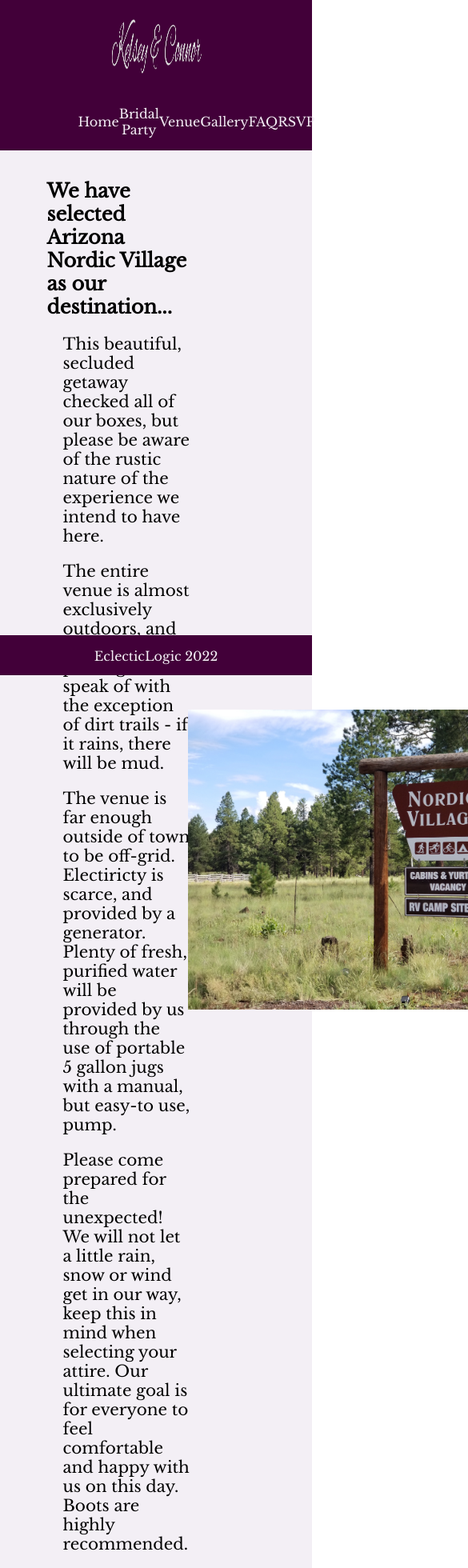
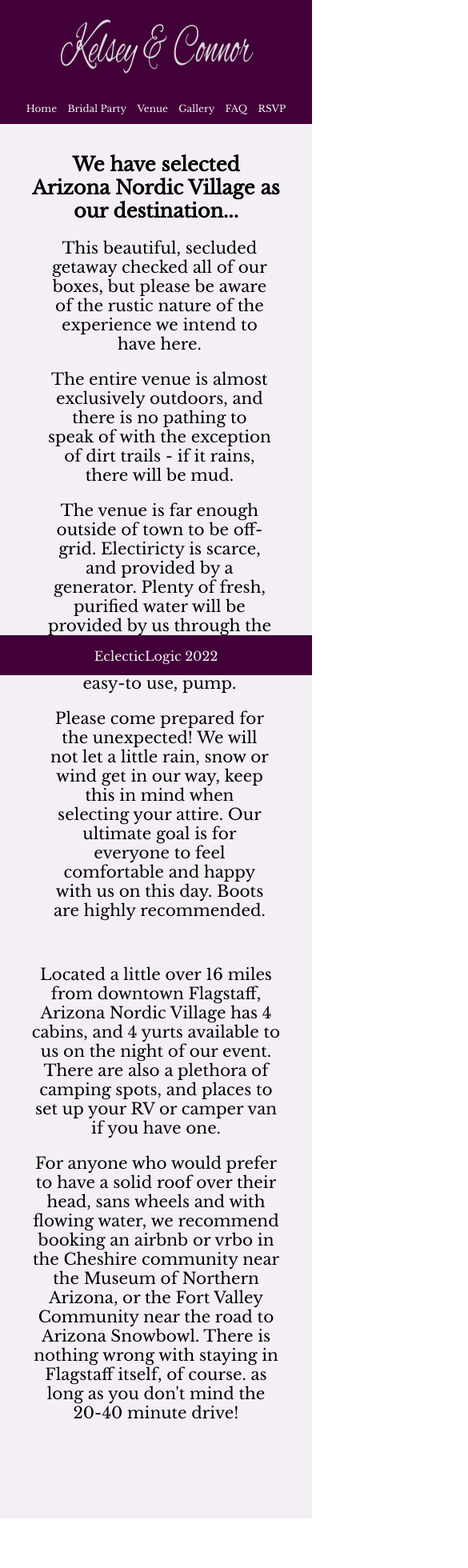
Before and after one commit to crsullivan/crawlivan, a React (Create React App) app: page /venue in a window 390 px wide. Shown: the top 1960 px of the page at 80% size, 585 px wide, since content can reach past the window. After the commit the page ends 1898 px from the top, so only its background shows below. Built offline with nearby package versions, Linux system fonts and the light colour scheme.

Commit message:
Responsive styling

```diff
--- a/src/Components/FAQ.css
+++ b/src/Components/FAQ.css
@@ -28,3 +28,10 @@ h2 {
     border-radius: 3px;
     background-color: ghostwhite;
 }
+
+@media only screen and (max-width: 600px) {
+
+    .faq-container {
+        width: 50%;
+    }
+}
--- a/src/Components/Header.css
+++ b/src/Components/Header.css
@@ -27,3 +27,16 @@
 .navlink:hover {
     color: var(--turq);
   }
+
+@media only screen and (max-width: 1000px) {
+
+    .header img{
+        min-width: 250px;
+        min-height: 25px;
+    }
+
+    .header .navs {
+        width: 90%;
+        font-size: .75em;
+    }
+}
--- a/src/Components/RSVP.css
+++ b/src/Components/RSVP.css
@@ -31,3 +31,12 @@ label {
 .contact-form p {
     font-size: .7em;
 }
+
+@media only screen and (max-width: 600px) {
+
+    .input-container {
+        min-width: 50px;
+        display: flex;
+        flex-direction: column;
+    }
+}
--- a/src/Components/RSVP.js
+++ b/src/Components/RSVP.js
@@ -9,7 +9,7 @@ function RSVP() {
 
     function sendEmail(e) {
 
-        e.preventDefault();    //This is important, i'm not sure why, but the email won't send without it
+        e.preventDefault();
 
         emailjs.sendForm('service_w18fmpm', 'template_lrjix2q', e.target, 'G2hPmuJ7EZffDAAFa')
           .then((result) => {
@@ -18,8 +18,8 @@ function RSVP() {
               }catch(e){
                 showErrorMessage("We ran into an issue...", "Please ensure your information is correct and try again. If you continue to receive this error, please contact Connor.");
               }
-  //This is if you still want the page to reload (since e.preventDefault() cancelled that behavior)
-          }, (error) => {
+
+            }, (error) => {
               console.log(error.text);
               try{
                 showErrorMessage("We ran into an issue...", "Please ensure your information is correct and try again. If you continue to receive this error, please contact Connor.");
@@ -33,7 +33,7 @@ function RSVP() {
         setCount(e.target.value);
     }
 
-    if (count == 0) {
+    if (count === 0) {
         setCount(1)
     }
 
--- a/src/Components/Venue.css
+++ b/src/Components/Venue.css
@@ -1,7 +1,3 @@
-.main-venue-container {
-
-}
-
 .venue-info-container {
     display: flex;
     padding: 1em;
@@ -10,9 +6,6 @@
     justify-content: space-around;
     margin-bottom: 2em;
     align-items: center;
-}
-
-.venue-container-text {
 }
 
 .venue-container-text p {
@@ -42,3 +35,48 @@ iframe {
     min-width: 500px;
     margin-right: 1.5em;
 }
+
+@media only screen and (max-width: 1200px) {
+
+    .main-venue-container {
+        margin:auto;
+        display: flex;
+        flex-direction: column;
+    }
+
+    .venue-info-container {
+        display: flex;
+        margin: auto;
+        width: 80%;
+        margin: auto;
+        text-align: center;
+    }
+
+    .nordic-pic {
+        display: none;
+    }
+
+    .map-container {
+        display: inline-block;
+        margin: auto;
+        padding-bottom: 5em;
+        width: 80%;
+        font-size: 1.25em;
+        text-align: center;
+    }
+
+  }
+
+  @media only screen and (max-width: 700px) {
+    iframe {
+        max-height: 50px;
+        max-width: 50px;
+        margin: none;
+    }
+}
+
+@media only screen and (max-width: 600px) {
+    iframe {
+        display: none;
+    }
+}
```
